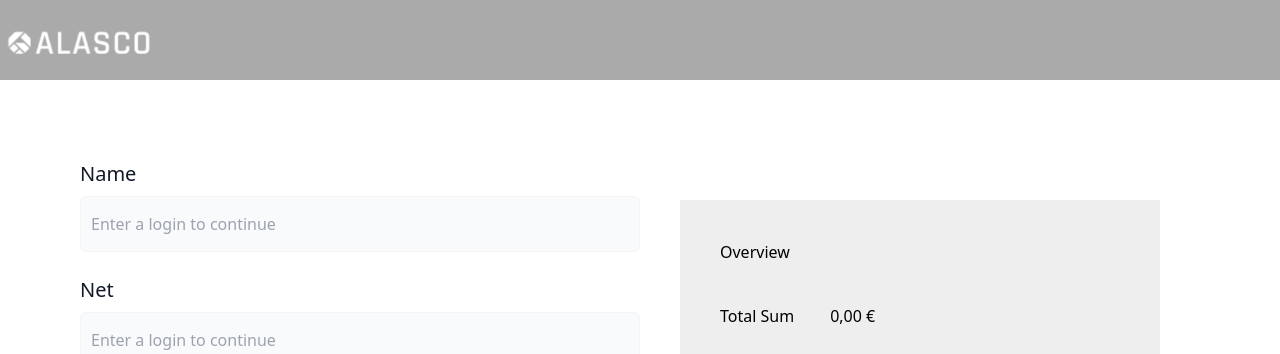
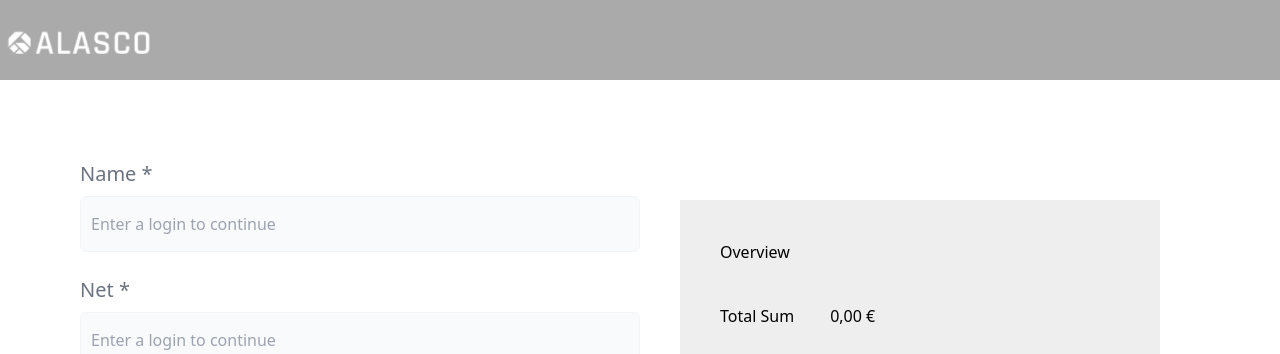
Before and after one commit to junicodes/bomboy, a React (Create React App) app: page / in a window 1280 px wide. Shown: the top 354 px of the page. Built offline with nearby package versions, Linux system fonts and the light colour scheme; no server answers.

Commit message:
new update latest fix

```diff
--- a/src/components/CreateItem/index.tsx
+++ b/src/components/CreateItem/index.tsx
@@ -85,9 +85,9 @@ const CreateItem = () => {
                 <div className="mb-6">
                     <label
                         htmlFor="name"
-                        className="block mb-2 text-xl font-medium text-gray-900 text-left"
+                        className="block mb-2 text-xl font-medium text-gray-500 text-left"
                     >
-                        Name
+                        Name *
                     </label>
                     <input
                         type="text"
@@ -101,9 +101,9 @@ const CreateItem = () => {
                 <div className="mb-6">
                     <label
                         htmlFor="net"
-                        className="block mb-2 text-xl font-medium text-gray-900 text-left"
+                        className="block mb-2 text-xl font-medium text-gray-500 text-left"
                     >
-                        Net
+                        Net *
                     </label>
                     <input
                         type="text"
```
